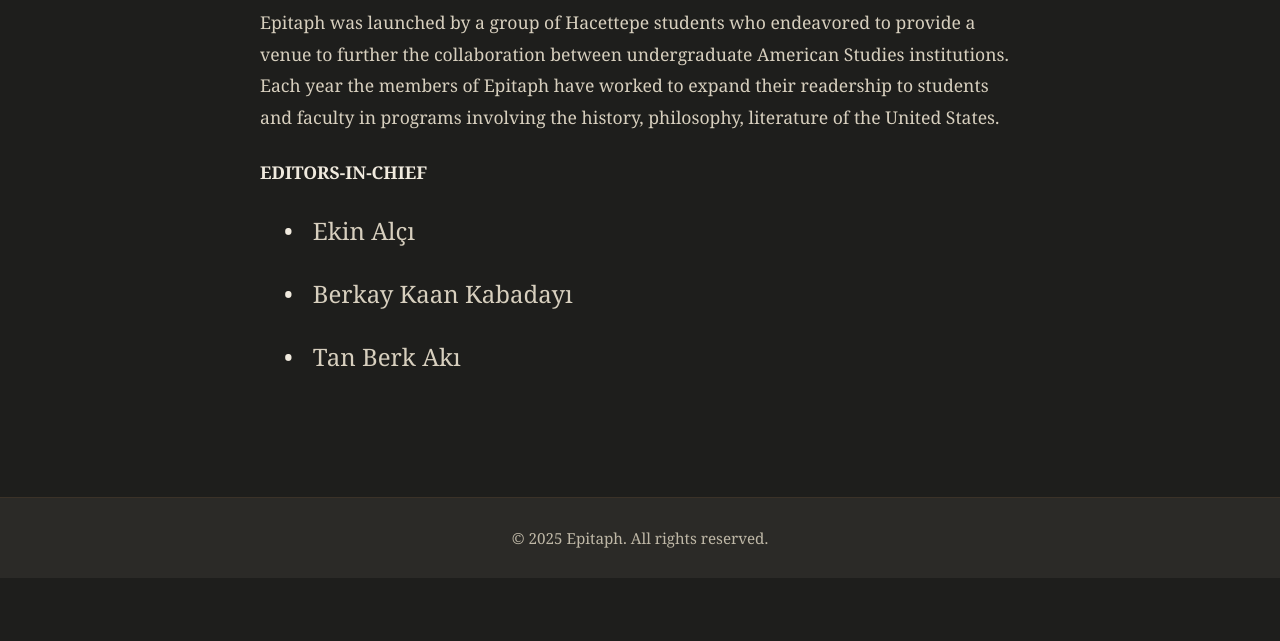
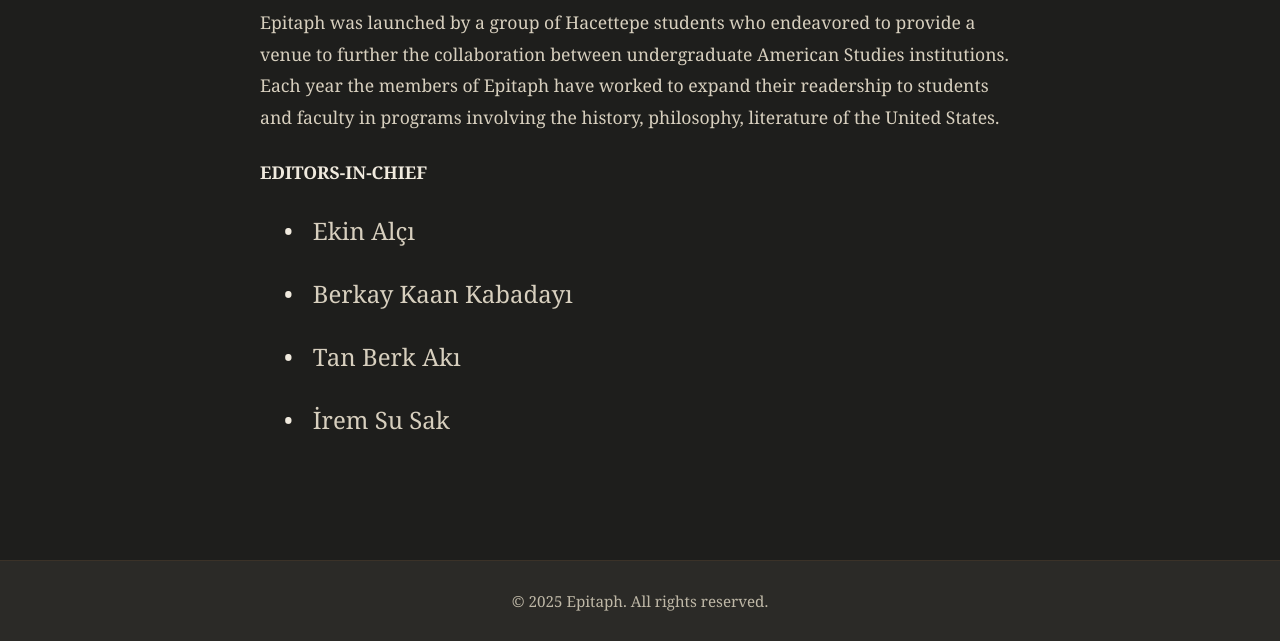
Before and after one commit to journalepitaph/journalepitaph.github.io, a plain HTML site: page pages/about/index.html in a window 1280 px wide. Shown: the part 290-931 px from the top of the page. Before the commit the page ends 868 px from the top, so only its background shows below. Drawn offline with Linux system fonts and the light colour scheme.

Commit message:
Feature: new person added.

```diff
--- a/pages/about/index.html
+++ b/pages/about/index.html
@@ -42,6 +42,7 @@
             <li>Ekin Alçı</li>
             <li>Berkay Kaan Kabadayı</li>
             <li>Tan Berk Akı</li>
+            <li>İrem Su Sak</li>
           </ul>
         </div>
       </section>
```
